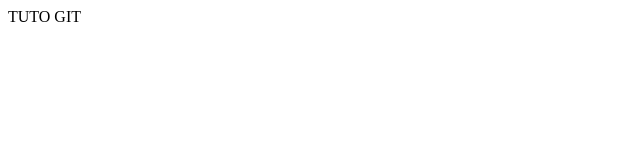
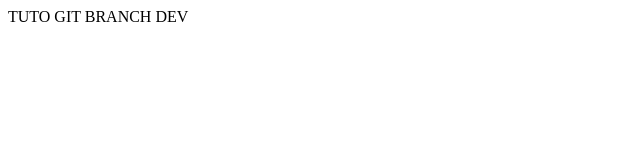
Before and after one commit to MostaphaGithuber/git-init, a plain HTML site: page index.html in a window 1280 px wide. Shown: the whole page, without its empty margins (0-640 px from the left). Drawn offline with Linux system fonts and the light colour scheme.

Commit message:
modification dans branch DEV

```diff
--- a/index.html
+++ b/index.html
@@ -3,6 +3,6 @@
 	<title></title>
 </head>
 <body>
-<p>TUTO GIT</p>
+ <p>TUTO GIT BRANCH DEV</p>
 </body>
 </html>
```
